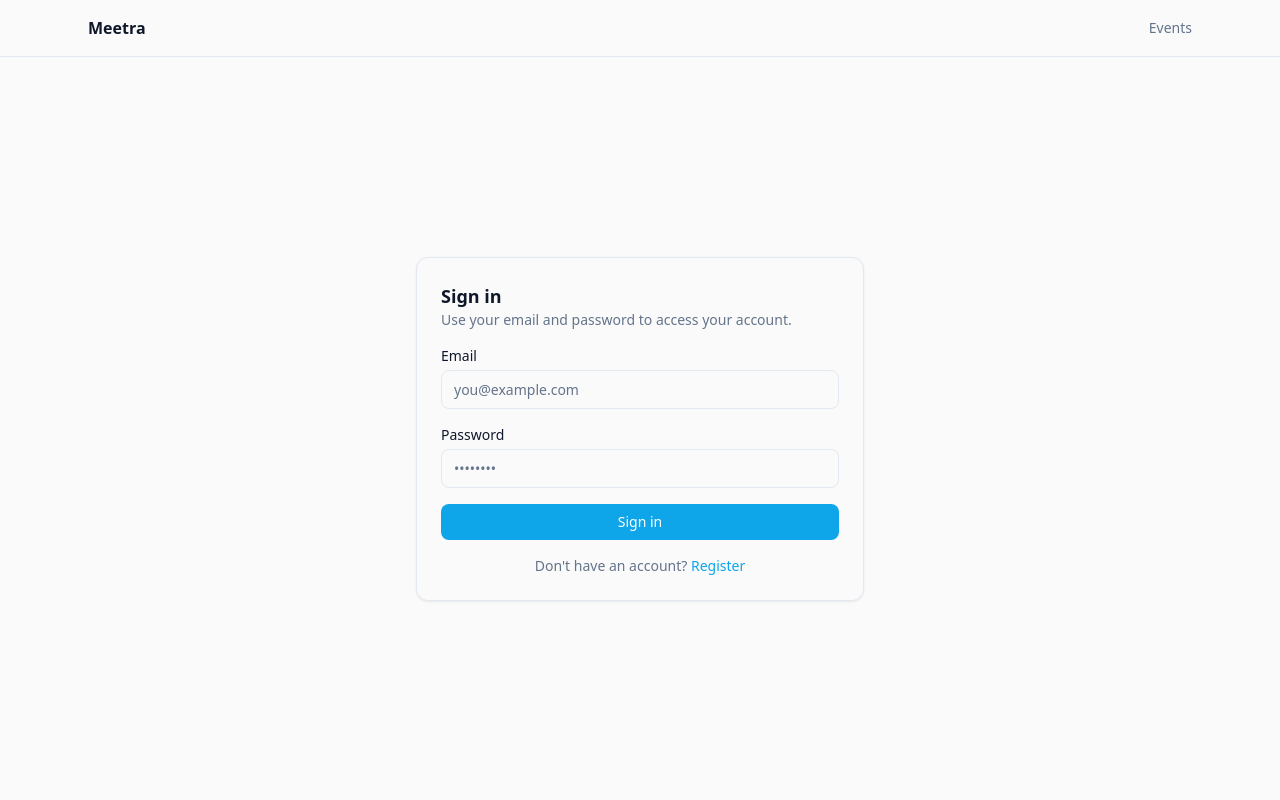
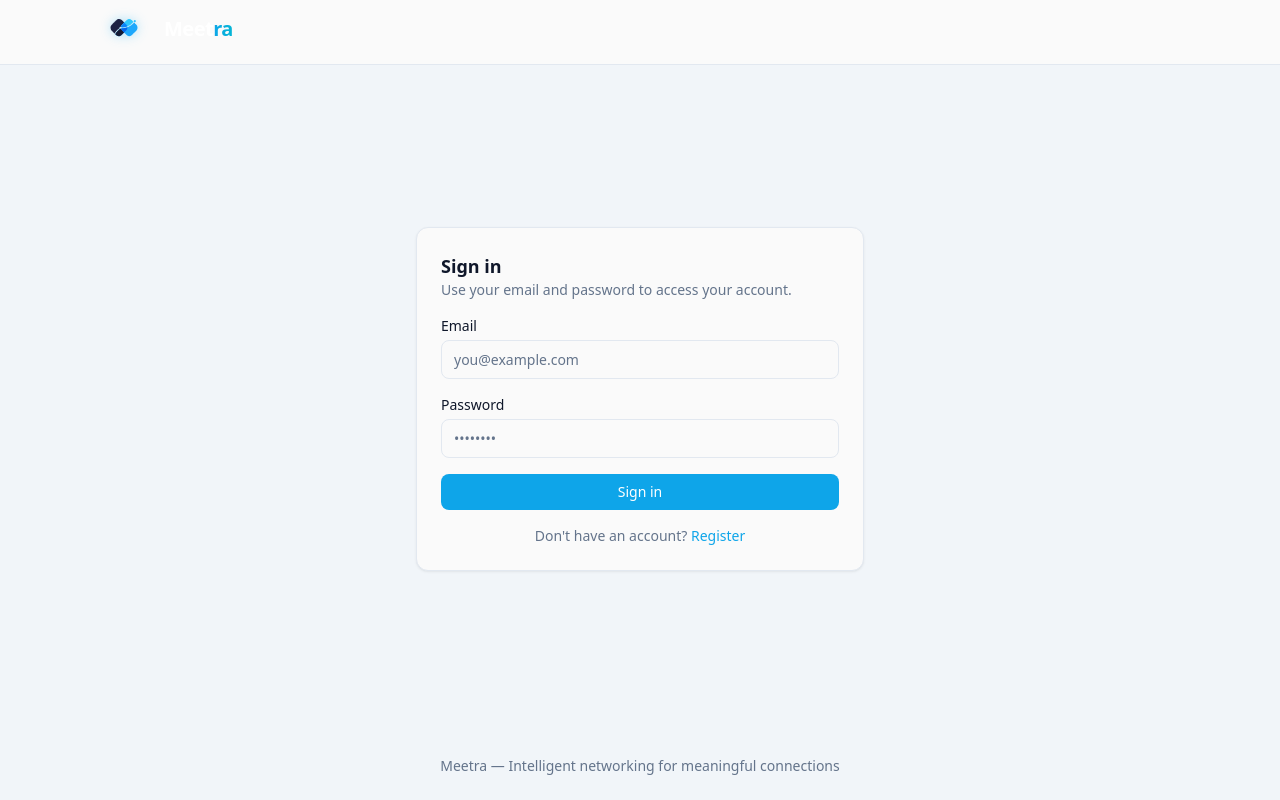
Before and after one commit to MahdiarKhodabakhshi/Meetra, a Next.js app in the folder apps/web/: page /login in a window 1280 px wide. Built offline with nearby package versions, Linux system fonts and the light colour scheme; no server answers.

Commit message:
feat(web): brand auth layout and redirect to dashboard

```diff
--- a/apps/web/app/(auth)/layout.tsx
+++ b/apps/web/app/(auth)/layout.tsx
@@ -1,9 +1,9 @@
 'use client';
 
-import Link from 'next/link';
 import { useAuth } from '@/lib/auth-context';
 import { useRouter } from 'next/navigation';
 import { useEffect } from 'react';
+import { Logo } from '@/app/components/ui/logo';
 
 export default function AuthLayout({ children }: { children: React.ReactNode }) {
   const { user, isLoading } = useAuth();
@@ -11,27 +11,22 @@ export default function AuthLayout({ children }: { children: React.ReactNode })
 
   useEffect(() => {
     if (isLoading) return;
-    if (user) router.replace('/events');
+    if (user) router.replace('/dashboard');
   }, [user, isLoading, router]);
 
   return (
-    <div className="min-h-screen flex flex-col">
-      <header className="border-b border-[var(--border)]">
-        <div className="mx-auto flex h-14 max-w-6xl items-center justify-between px-4 sm:px-6">
-          <Link href="/" className="font-semibold text-[var(--foreground)]">
-            Meetra
-          </Link>
-          <Link
-            href="/events"
-            className="text-sm text-[var(--muted)] hover:text-[var(--foreground)]"
-          >
-            Events
-          </Link>
+    <div className="min-h-screen flex flex-col bg-[var(--muted-bg)]">
+      <header className="border-b border-[var(--border)] bg-[var(--background)]">
+        <div className="mx-auto flex h-16 max-w-6xl items-center justify-between px-4 sm:px-6">
+          <Logo iconHeight={48} linkTo="/" lightText textClass="text-xl" className="!gap-1" iconClassName="drop-shadow-[0_0_6px_rgba(56,189,248,0.4)]" />
         </div>
       </header>
       <main className="flex-1 flex items-center justify-center px-4 py-12">
         <div className="w-full max-w-md">{children}</div>
       </main>
+      <footer className="py-6 text-center text-sm text-[var(--muted)]">
+        Meetra — Intelligent networking for meaningful connections
+      </footer>
     </div>
   );
 }
```
